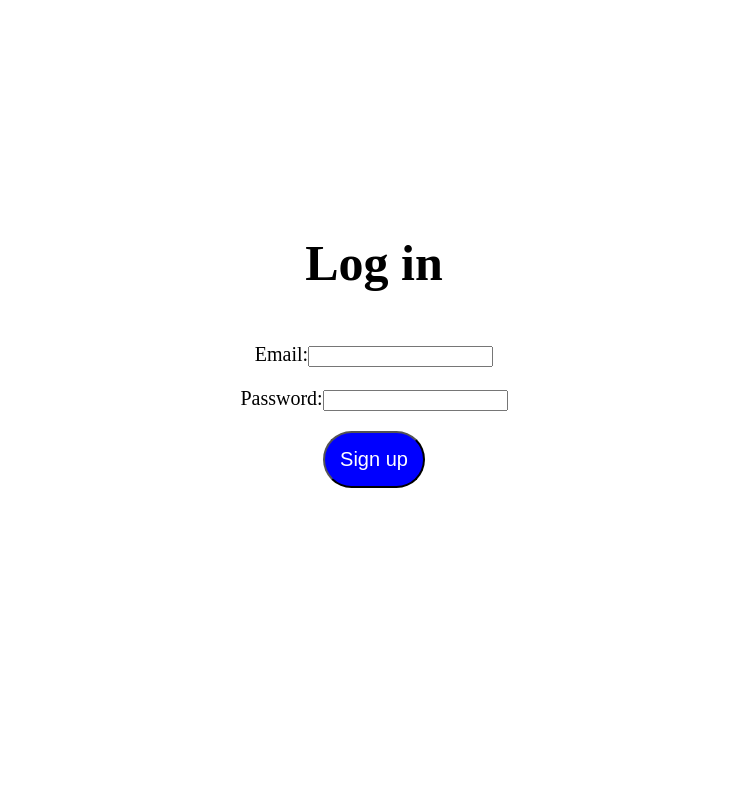
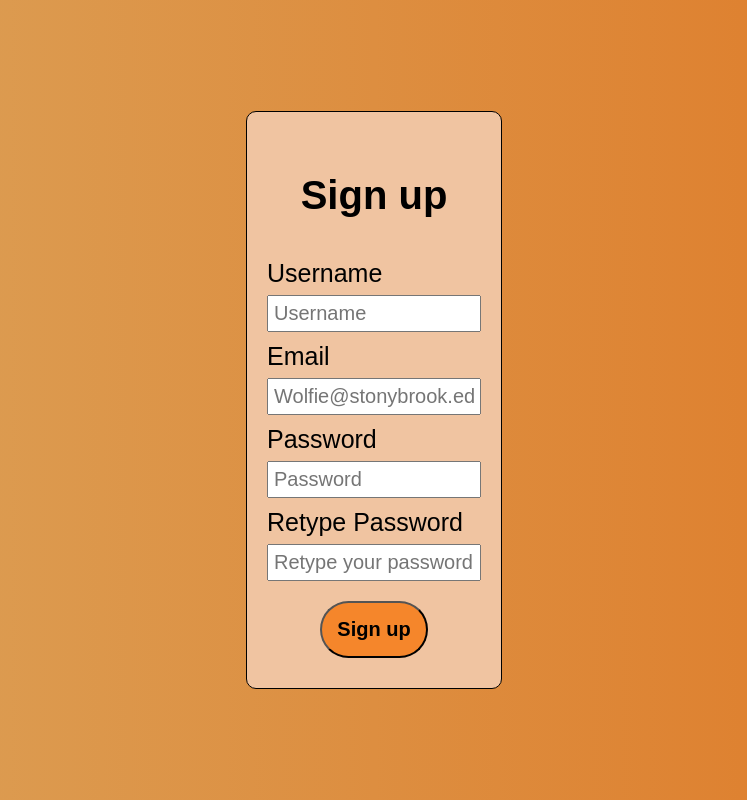
Before and after one commit to allelin/Fake-StackOverflow, a React (Create React App) app in the folder client/: page / in a window 1280 px wide. Shown: the whole page, without its empty margins (266-1013 px from the left). Built offline with nearby package versions, Linux system fonts and the light colour scheme.

Commit message:
signup page css

```diff
--- a/client/src/components/Main/login.js
+++ b/client/src/components/Main/login.js
@@ -1,7 +1,9 @@
+
 
 export default function Login(props) {
     return (
         <form className="login-container" onSubmit={props.handleSubmit}>
+
             <h1>Log in</h1>
             <label className = "login-label">
                 Email:
--- a/client/src/components/Main/signup.js
+++ b/client/src/components/Main/signup.js
@@ -1,6 +1,26 @@
 
 export default function Signup(props) {
     return (
+        <div className="signup-container">
+            <form className="signup">
+                <h1>Sign up</h1>
+                <label className="signup-field">Username</label>
+                <input type="text" className="signup-input" placeholder="Username" />
+                <label className="signup-field">Email</label>
+                <input type="email" className="signup-input" placeholder="Wolfie@stonybrook.edu" />
+                <label className="signup-field">Password</label>
+                <input type="password" className="signup-input" placeholder="Password" />
+                <label className="signup-field">Retype Password</label>
+                <input type="password" className="signup-input" placeholder="Retype your password" />
+                <button id="signup-submit" type="submit">Sign up</button>
+            </form>
+        </div>
+    )
+}
+
+
+
+{/*
         <form className="signup-container" onSubmit={props.handleSubmit}>
             <h1>Sign up</h1>
             <label className = "signup-label">
@@ -18,4 +38,34 @@ export default function Signup(props) {
             <button className = "signup-button" type="submit">Sign up</button>
         </form>
     )
-}
+}  */}
+
+
+
+{/*
+<div class="container">
+	<div class="screen">
+		<div class="screen__content">
+			<form class="login">
+				<div class="login__field">
+					<i class="login__icon fas fa-user"></i>
+					<input type="text" class="login__input" placeholder="User name / Email">
+				</div>
+				<div class="login__field">
+					<i class="login__icon fas fa-lock"></i>
+					<input type="password" class="login__input" placeholder="Password">
+				</div>
+				<button class="button login__submit">
+					<span class="button__text">Log In Now</span>
+					<i class="button__icon fas fa-chevron-right"></i>
+				</button>
+			</form>
+		</div>
+		<div class="screen__background">
+			<span class="screen__background__shape screen__background__shape4"></span>
+			<span class="screen__background__shape screen__background__shape3"></span>
+			<span class="screen__background__shape screen__background__shape2"></span>
+			<span class="screen__background__shape screen__background__shape1"></span>
+		</div>
+	</div>
+</div> */}
--- a/client/src/components/fakestackoverflow.js
+++ b/client/src/components/fakestackoverflow.js
@@ -59,7 +59,7 @@ export default function FakeStackOverflow() {
 	let pageClass;
 	switch(page) {
 		case "welcome":
-			pageClass = <Login
+			pageClass = <Signup
 			/>
 			break;
 		default:
--- a/client/src/stylesheets/App.css
+++ b/client/src/stylesheets/App.css
@@ -401,58 +401,57 @@ button, #post_question_button, #post_answer_button{
 	cursor: pointer;
 }
 
+@import url('https://fonts.googleapis.com/css?family=Raleway:400,700');
+
+* {
+	box-sizing: border-box;
+	font-family: Raleway, sans-serif;
+}
+
+body {
+	background: linear-gradient(to right, rgb(219, 163, 90), rgb(223, 121, 38));
+}
+
 .signup-container {
+	display: flex;
+	height: 100vh;
+}
+
+.signup {
+	/* min-height: 100vh; */
 	text-align: center;
 	margin-top: 15%;
 	display: flex;
 	flex-direction: column;
-	align-items: center;
+	margin: auto;
+	border: 1px solid black;
+	border-radius: 10px;
+	background-color: rgb(240, 196, 161);
+	padding: 20px;
+	width: 20%;
 }
 
-.signup-container h1 {
-	font-size: 50px;
+.signup h1 {
+	font-size: 40px;
+	padding: 8px;
+}
+#signup-submit {
+	font-size: 20px;
+	margin: 10px;
+	min-width: none;;
+	background-color: rgb(245, 134, 43);
+	color: black;
+	font-weight: bold;
 }
 
-.signup-container form {
-	display: flex;
-	flex-direction: column;
-	align-items: center;
+.signup-field {
+	text-align: left;
+	font-size: 25px;
+	margin-bottom: 7px;
 }
 
-.signup-label {
+.signup-input {
 	font-size: 20px;
-	margin: 10px;
+	padding: 5px;
+	margin-bottom: 10px;
 }
-
-.signup-button {
-	font-size: 20px;
-	margin: 10px;
-}
-
-.login-container {
-	text-align: center;
-	margin-top: 15%;
-	display: flex;
-	flex-direction: column;
-	align-items: center;
-}
-
-.login-container h1 {
-	font-size: 50px;
-}
-
-.login-container form {
-	display: flex;
-	flex-direction: column;
-	align-items: center;
-}
-
-.login-label {
-	font-size: 20px;
-	margin: 10px;
-}
-
-.login-button {
-	font-size: 20px;
-	margin: 10px;
-}
```
Also changed, not shown: 1 other file (tests, documents, lock files or other folders).
